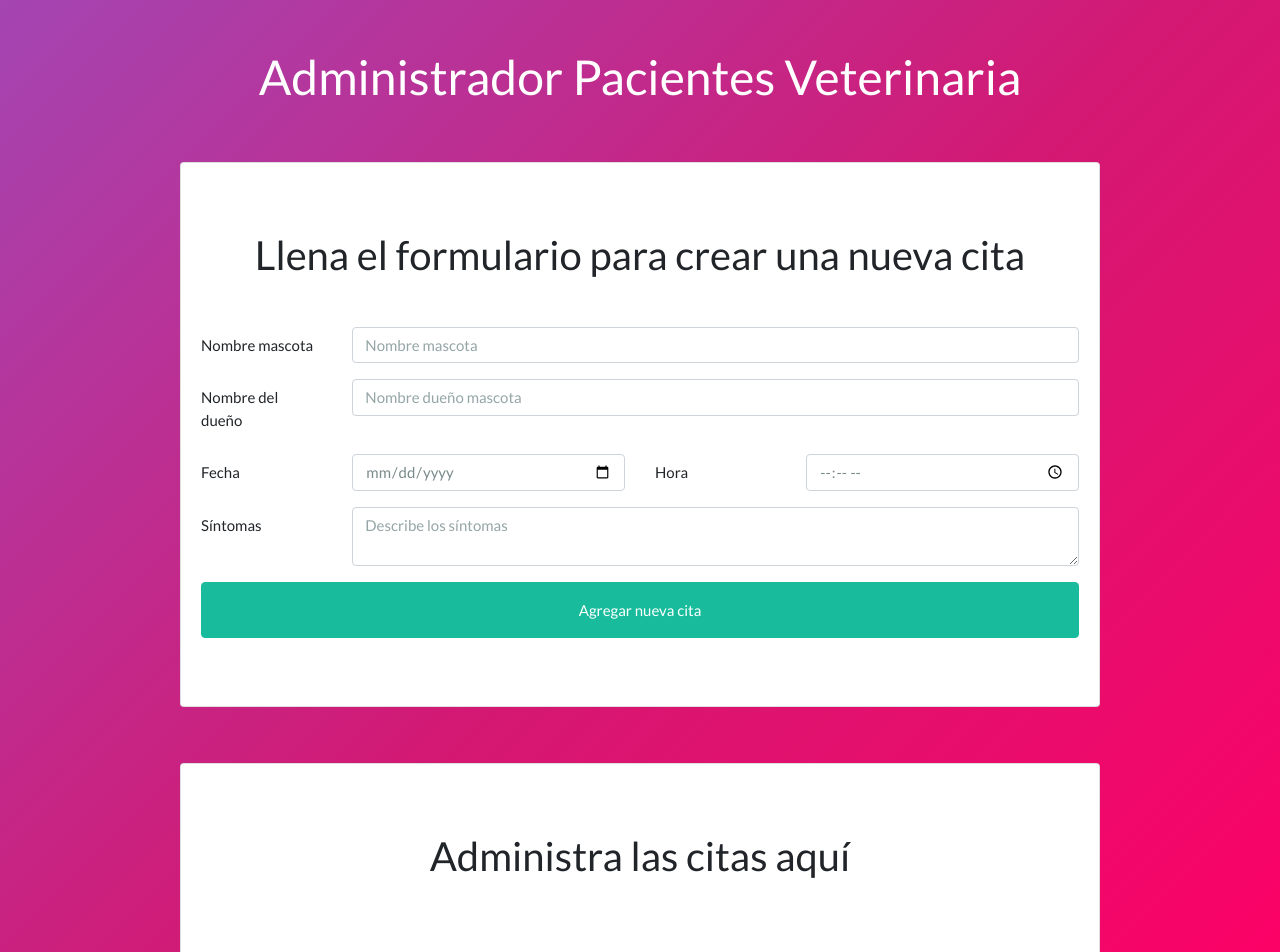
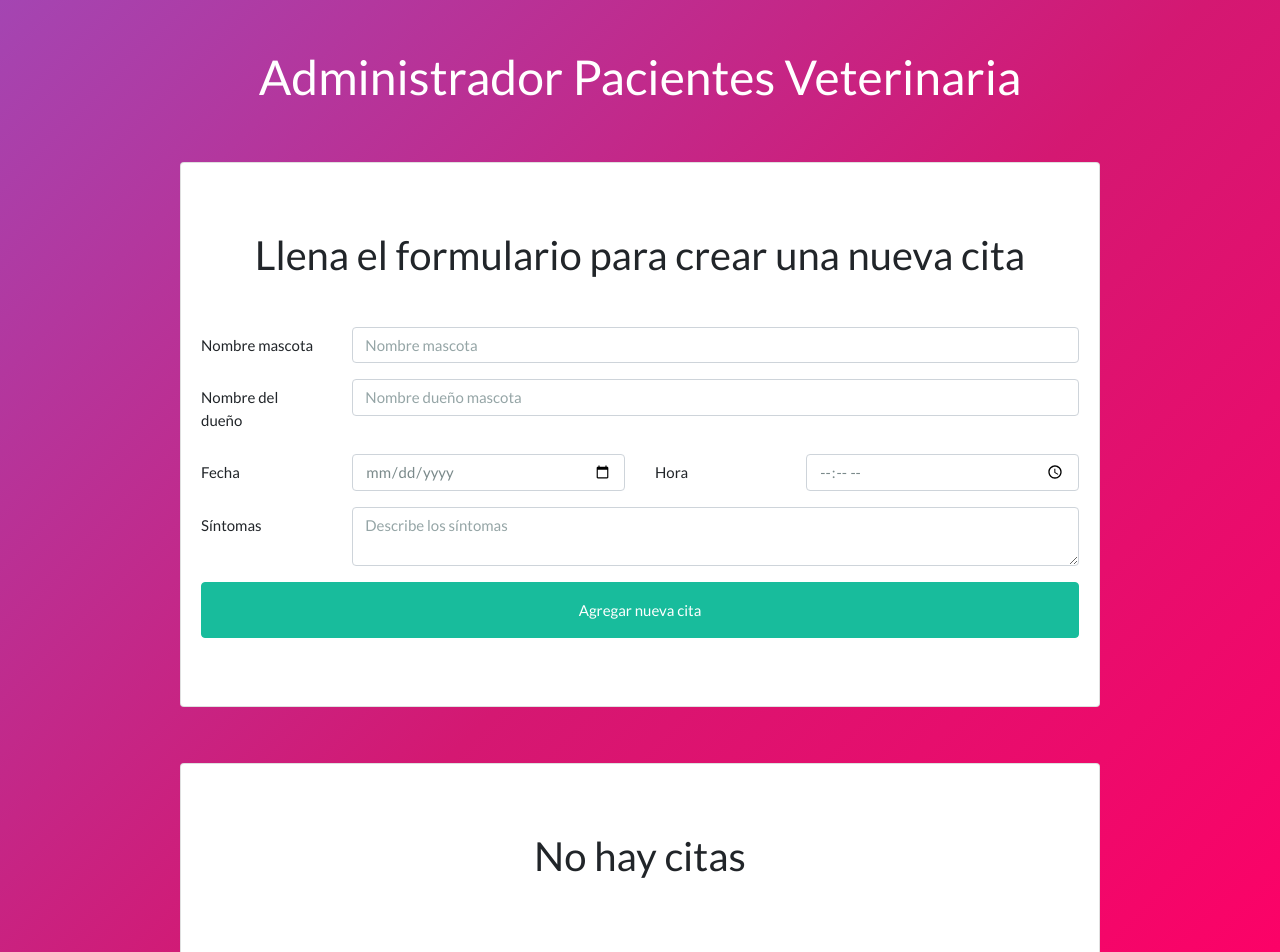
Before and after one commit to fernandocompean/Administrador-de-pacientes, a React (Create React App) app: page / in a window 1280 px wide. Shown: the top 952 px of the page. Built offline with nearby package versions, Linux system fonts and the light colour scheme.

Commit message:
58. Mostrando un mensaje condicionalmente

```diff
--- a/src/components/ListaCitas.js
+++ b/src/components/ListaCitas.js
@@ -2,11 +2,16 @@ import React from 'react';
 import Cita from './Cita';
 import PropTypes from 'prop-types';
 
-const ListaCitas = ({citas, eliminarCita}) => (
+const ListaCitas = ({citas, eliminarCita}) => {
+
+    //imprimir mensaje citas o no
+    const mensaje = Object.keys(citas).length === 0 ? 'No hay citas' : 'Administra tus citas aquí';
+
+    return (
         <div className="card mt-2 py-5">
             <div className="card-body">
                 <h2 className="card-title text-center">
-                Administra las citas aquí
+                    {mensaje}
             </h2>
                 <div className="lista-citas">
                     {citas.map(cita => (
@@ -20,6 +25,7 @@ const ListaCitas = ({citas, eliminarCita}) => (
             </div>
         </div>
     )
+}
 ListaCitas.protoType = {
     citas: PropTypes.array.isRequired,
     eliminarCita: PropTypes.func.isRequired
```
Lines whose indentation alone changed are shown as unchanged.
